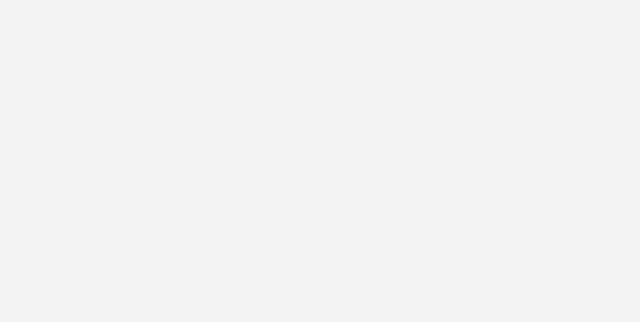
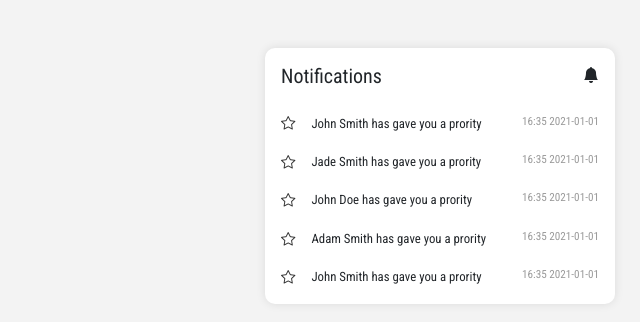
Before and after one commit to Thilrash/tblogiee-web-app, an Angular app in the folder TblogieeClient/: page /notification-card in a window 1280 px wide. Before the commit this address led to /. Shown: the top 322 px of the page, without its empty margins (640-1280 px from the left). Built offline with nearby package versions, Linux system fonts and the light colour scheme; a web font is replaced by a local one.

Commit message:
Added notification card design

```diff
--- a/TblogieeClient/src/app/app.routes.ts
+++ b/TblogieeClient/src/app/app.routes.ts
@@ -2,10 +2,12 @@ import { Routes } from '@angular/router';
 import { LoginComponent } from './login/login.component';
 import { RegisterComponent } from './register/register.component';
 import { HomeComponent } from './home/home.component';
+import { NotificationCardComponent } from './shared/notification-card/notification-card.component';
 
 export const routes: Routes = [
   { path: '', redirectTo: '/login', pathMatch: 'full' },
   { path: 'login', component: LoginComponent, pathMatch: 'full' },
   { path: 'register', component: RegisterComponent },
   { path: 'home', component: HomeComponent },
+  { path: 'notification-card', component: NotificationCardComponent },
 ];
--- /dev/null
+++ b/TblogieeClient/src/app/shared/notification-card/notification-card.component.html
@@ -0,0 +1,17 @@
+<div class="notification-card">
+  <div class="header">
+    <h5>Notifications</h5>
+    <div>
+      <span><i class="bi bi-bell-fill"></i></span>
+    </div>
+  </div>
+  @for (notification of notifications; track notification.id) {
+  <div class="body">
+    <div class="icon">
+      <span><i class="bi" [classList]="notification.icon"></i></span>
+    </div>
+    <p class="title">{{ notification.title }}</p>
+    <p class="date">{{ notification.date }}</p>
+  </div>
+  }
+</div>
--- /dev/null
+++ b/TblogieeClient/src/app/shared/notification-card/notification-card.component.scss
@@ -0,0 +1,43 @@
+.notification-card {
+  max-width: 350px;
+  width: 100%;
+  margin: 3rem auto;
+  box-shadow: 0 0 10px rgba(0, 0, 0, 0.1);
+  border-radius: 10px;
+  position: absolute;
+  z-index: 1000;
+  right: 25px;
+  background-color: #fff;
+
+  .header {
+    display: flex;
+    justify-content: space-between;
+    padding: 1rem;
+  }
+
+  .body {
+    cursor: default;
+    padding: 0.1rem 1rem;
+    display: flex;
+    column-gap: 1rem;
+    justify-content: start;
+    align-items: flex-start;
+    position: relative;
+
+    .icon {
+      font-size: 0.9rem;
+      color: #333;
+    }
+
+    .title {
+      font-size: 0.8rem;
+    }
+
+    .date {
+      font-size: 0.7rem;
+      color: #999;
+      position: absolute;
+      right: 1rem;
+    }
+  }
+}
--- /dev/null
+++ b/TblogieeClient/src/app/shared/notification-card/notification-card.component.ts
@@ -0,0 +1,42 @@
+import { Component } from '@angular/core';
+
+@Component({
+  selector: 'app-notification-card',
+  imports: [],
+  templateUrl: './notification-card.component.html',
+  styleUrl: './notification-card.component.scss',
+})
+export class NotificationCardComponent {
+  notifications = [
+    {
+      id: 1,
+      icon: 'bi-star',
+      title: 'John Smith has gave you a prority',
+      date: '16:35 2021-01-01',
+    },
+    {
+      id: 2,
+      icon: 'bi-star',
+      title: 'Jade Smith has gave you a prority',
+      date: '16:35 2021-01-01',
+    },
+    {
+      id: 3,
+      icon: 'bi-star',
+      title: 'John Doe has gave you a prority',
+      date: '16:35 2021-01-01',
+    },
+    {
+      id: 4,
+      icon: 'bi-star',
+      title: 'Adam Smith has gave you a prority',
+      date: '16:35 2021-01-01',
+    },
+    {
+      id: 5,
+      icon: 'bi-star',
+      title: 'John Smith has gave you a prority',
+      date: '16:35 2021-01-01',
+    },
+  ];
+}
--- a/TblogieeClient/src/app/shared/topbar/topbar.component.html
+++ b/TblogieeClient/src/app/shared/topbar/topbar.component.html
@@ -1,4 +1,9 @@
 <div class="top-bar">
   <div class="feed">{{ userFullName }}'s Feed</div>
-  <div class="notification"><i class="bi bi-bell"></i></div>
+  <div class="notification" (click)="toggleNotification()">
+    <i class="bi bi-bell"></i>
+  </div>
+  @if (showNotification) {
+  <app-notification-card></app-notification-card>
+  }
 </div>
--- a/TblogieeClient/src/app/shared/topbar/topbar.component.scss
+++ b/TblogieeClient/src/app/shared/topbar/topbar.component.scss
@@ -15,4 +15,6 @@
 .notification {
   font-size: 1rem;
   cursor: pointer;
+  position: absolute;
+  right: 1.2rem;
 }
--- a/TblogieeClient/src/app/shared/topbar/topbar.component.ts
+++ b/TblogieeClient/src/app/shared/topbar/topbar.component.ts
@@ -1,11 +1,17 @@
 import { Component } from '@angular/core';
+import { NotificationCardComponent } from '../notification-card/notification-card.component';
 
 @Component({
   selector: 'app-topbar',
-  imports: [],
+  imports: [NotificationCardComponent],
   templateUrl: './topbar.component.html',
   styleUrl: './topbar.component.scss',
 })
 export class TopbarComponent {
   userFullName = 'John Doe';
+  showNotification = false;
+
+  toggleNotification() {
+    this.showNotification = !this.showNotification;
+  }
 }
```
Also changed, not shown: 1 other file (tests, documents, lock files or other folders).
